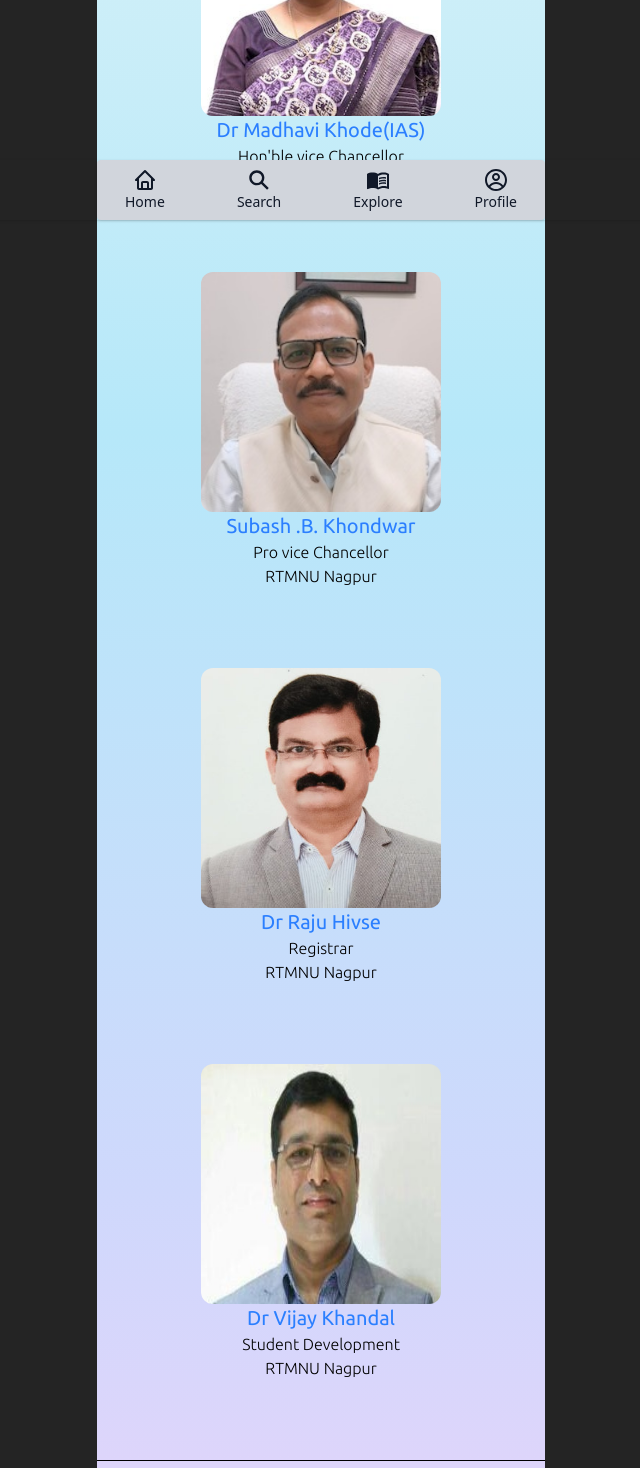
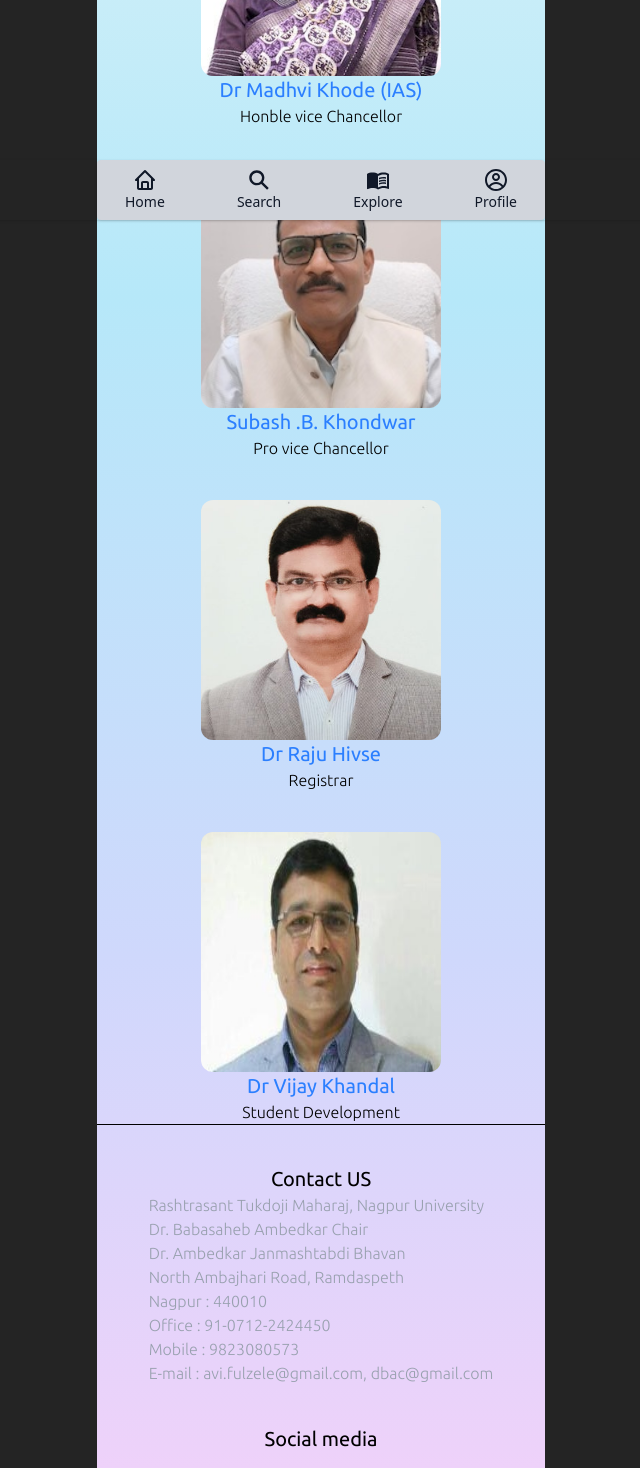
Before and after one commit to nikhil-tiwari1419/University-StudentApp, a React (Vite) app in the folder my-react-app/: page /App/AboutUs in a window 1280 px wide. Shown: the part 580-2048 px from the top of the page, without its empty margins (319-959 px from the left). Built offline with nearby package versions, Linux system fonts and the light colour scheme.

Commit message:
adding props

```diff
--- /dev/null
+++ b/my-react-app/src/Componentss/Card.jsx
@@ -0,0 +1,15 @@
+import React from 'react'
+function Card(props) {
+    return (
+        <div>
+        <div className='flex flex-col items-center pt-10'>
+            <img className='h-60 w-60 rounded-xl ' src={props.image} alt={props.alt}/>
+            <h3 className='text-xl text-blue-500'>{props.user}</h3>
+            <h5 className='sm:font-thin md:font-light hover:text-white '>{props.position}</h5>
+        </div>
+
+        </div>
+    )
+}
+
+export default Card;
--- /dev/null
+++ b/my-react-app/src/Componentss/Info.jsx
@@ -0,0 +1,11 @@
+import React from 'react'
+
+function Info(props) {
+  return (
+    <div><div>
+          <h4 className='hover:text-white'>{props.name}</h4>
+        </div></div>
+  )
+}
+
+export default Info
--- a/my-react-app/src/MainLayout.jsx
+++ b/my-react-app/src/MainLayout.jsx
@@ -1,6 +1,6 @@
 import React from "react";
 import { Outlet } from "react-router-dom";
-import Navbar from "./Components/Navbar";
+import Navbar from "./Componentss/Navbar";
 
 
 
--- a/my-react-app/src/pages/Components/AboutUs.jsx
+++ b/my-react-app/src/pages/Components/AboutUs.jsx
@@ -1,8 +1,10 @@
 import React from 'react'
+import Card from '../../Componentss/Card';
+import Info from '../../Componentss/Info';
 import { useTheme } from '../../context/ThemeContext';
 import image1 from "../../assets/CollegesImages/C_P_Radhakrishnan.png";
 import image2 from "../../assets/CollegesImages/DrMadhaviKhodeVC.jpg";
-import image3 from '../../assets/CollegesImages/ProVCKondawar.jpg' ;
+import image3 from '../../assets/CollegesImages/ProVCKondawar.jpg';
 import image4 from '../../assets/CollegesImages/raju_hivse.jpg';
 import image5 from '../../assets/CollegesImages/vijay_Khandal.jpg';
 
@@ -13,32 +15,21 @@ import { FaLinkedin } from "react-icons/fa";
 
 function AboutUs() {
 
-const {theme} =useTheme();
+  const { theme } = useTheme();
   return (
-      <div className={`min-h-screen flex-col  mx-auto w-full max-w-md flex  pb-20 ${theme === "dark" ? "bg-gray-700 text-white":"bg-[linear-gradient(180deg,_#eaf7f7_0%,_#b6e8f9_40%,_#cfd8fc_70%,_#f7d0f9_100%)] text-black"}`}>
+    <div className={`min-h-screen flex-col  mx-auto w-full max-w-md flex  pb-20 ${theme === "dark" ? "bg-gray-700 text-white" : "bg-[linear-gradient(180deg,_#eaf7f7_0%,_#b6e8f9_40%,_#cfd8fc_70%,_#f7d0f9_100%)] text-black"}`}>
       <h2 className='pt-4 flex flex-col items-center underline  text-xl'> About Us</h2>
-        <div className='flex flex-col items-center pt-10'>
-            <img className='h-60 w-60 rounded-xl '  src={image1} alt="C.P Radha rkishnan" />
-            <h3 className='text-xl text-blue-500'>Shri C.P.Radhakrishnan</h3> <h5  className='sm:font-thin md:font-light hover:text-white '>Hon'ble Chancellor </h5>
-        </div>
-        <div className='flex flex-col items-center pt-20'>
-            <img className='h-60 w-60 rounded-xl '  src={image2} alt="Dr Madhvi Khode (IAS)" />
-            <h3 className='text-xl text-blue-500'>Dr Madhavi Khode(IAS)</h3> <h5  className='sm:font-thin md:font-light hover:text-white '>Hon'ble vice Chancellor</h5>  <h5  className='sm:font-thin md:font-light hover:text-white '> RTMNU Nagpur</h5>
-        </div>
-        <div className='flex flex-col items-center pt-20'>
-            <img className='h-60 w-60 rounded-xl '  src={image3} alt="Dr Subash .B. Khondwar" />
-            <h3 className='text-xl text-blue-500'>Subash .B. Khondwar </h3> <h5 className='sm:font-thin md:font-light hover:text-white' >Pro vice Chancellor</h5> <h5  className='sm:font-thin md:font-light hover:text-white '>RTMNU Nagpur</h5>
-        </div>
-        <div className='flex flex-col items-center pt-20'>
-            <img className='h-60 w-60 rounded-xl '  src={image4} alt="Dr Raju hivse" />
-            <h3 className='text-xl text-blue-500'> Dr Raju Hivse</h3>    <h5  className='sm:font-thin md:font-light hover:text-white '> Registrar</h5> <h5  className='sm:font-thin md:font-light hover:text-white '>RTMNU Nagpur</h5>
-        </div>
-        <div className='flex flex-col items-center pt-20 '>
-            <img  className='h-60 w-60 rounded-xl ' src={image5} alt="Dr Vijay khandal" />
-            <h3 className='text-xl text-blue-500'>Dr Vijay Khandal </h3>
-            <h5  className='sm:font-thin md:font-light hover:text-white '>Student Development </h5>
-            <h5  className='pb-20 sm:font-thin md:font-light hover:text-white '>RTMNU Nagpur</h5>
-        </div>
+
+      <Card user='Shri C.P.Radhakrishnan' position='Honble Chancellor' image={image1} alt='C.P Radha rkishnan' />
+
+      <Card user='Dr Madhvi Khode (IAS)' position='Honble vice Chancellor' image={image2} alt='Dr Madhavi Khode(IAS)' />
+
+      <Card user='Subash .B. Khondwar' position='Pro vice Chancellor' image={image3} alt='Subash .B. Khondwar' />
+
+      <Card user='Dr Raju Hivse' position=' Registrar' image={image4} alt='Dr Raju Hivse' />
+
+      <Card user='Dr Vijay Khandal' position='Student Development' image={image5} alt='Dr Vijay Khandal' />
+
       {/* contact  */}
 
       <hr />
@@ -47,14 +38,14 @@ const {theme} =useTheme();
           Contact US
         </h2>
         <div className='sm:font:thin md:font-light  text-gray-400 '>
-                <h4 className='hover:text-white'>Rashtrasant Tukdoji Maharaj, Nagpur University</h4>
-                <h4 className='hover:text-white'>Dr. Babasaheb Ambedkar Chair</h4>
-                <h4 className='hover:text-white'>Dr. Ambedkar Janmashtabdi Bhavan</h4>
-                <h4 className='hover:text-white'>North Ambajhari Road, Ramdaspeth </h4>
-                <h4 className='hover:text-white'>Nagpur : 440010</h4>
-                <h4 className='hover:text-white'>Office : 91-0712-2424450</h4>
-                <h4 className='hover:text-white'>Mobile  : 9823080573</h4>
-                <h4 className='hover:text-white'>E-mail : avi.fulzele@gmail.com, dbac@gmail.com</h4>
+          <Info name='Rashtrasant Tukdoji Maharaj, Nagpur University'/>
+          <Info name='Dr. Babasaheb Ambedkar Chair'/>
+          <Info name='Dr. Ambedkar Janmashtabdi Bhavan'/>
+          <Info name='North Ambajhari Road, Ramdaspeth '/>
+          <Info name='Nagpur : 440010'/>
+          <Info name='Office : 91-0712-2424450'/>
+          <Info name='Mobile  : 9823080573'/>
+          <Info name='E-mail : avi.fulzele@gmail.com, dbac@gmail.com'/>
         </div>
       </div>
 
@@ -63,9 +54,9 @@ const {theme} =useTheme();
         <h2 className='text-xl'>Social media </h2>
         <div className='flex gap-5.5 text-2xl pt-4 '>
           <a className='hover:text-red-400' href='https://www.instagram.com/rtmnu_updates/?hl=en' target='_blank' rel='noopener noreferrer'><IoLogoInstagram /></a>
-               <a className='hover:text-blue-400' href='' target='_blank' rel='noopener noreferrer'><FaSquareFacebook/></a>
-               <a className='hover:text-gray-400' href='https://x.com/rtmnu' target='_blank' rel='noopener noreferrer'><FaSquareXTwitter/></a>
-               <a className='hover:text-blue-600' href='' target='_blank' rel='noopener noreferrer'><FaLinkedin/></a>
+          <a className='hover:text-blue-400' href='' target='_blank' rel='noopener noreferrer'><FaSquareFacebook /></a>
+          <a className='hover:text-gray-400' href='https://x.com/rtmnu' target='_blank' rel='noopener noreferrer'><FaSquareXTwitter /></a>
+          <a className='hover:text-blue-600' href='' target='_blank' rel='noopener noreferrer'><FaLinkedin /></a>
         </div>
       </div>
     </div>
```
Also changed, not shown: my-react-app/src/pages/Home.jsx (+12 -7 lines), my-react-app/src/Componentss/Navbar.jsx (renamed from my-react-app/src/Components/Navbar.jsx). Lines whose indentation alone changed are shown as unchanged.
